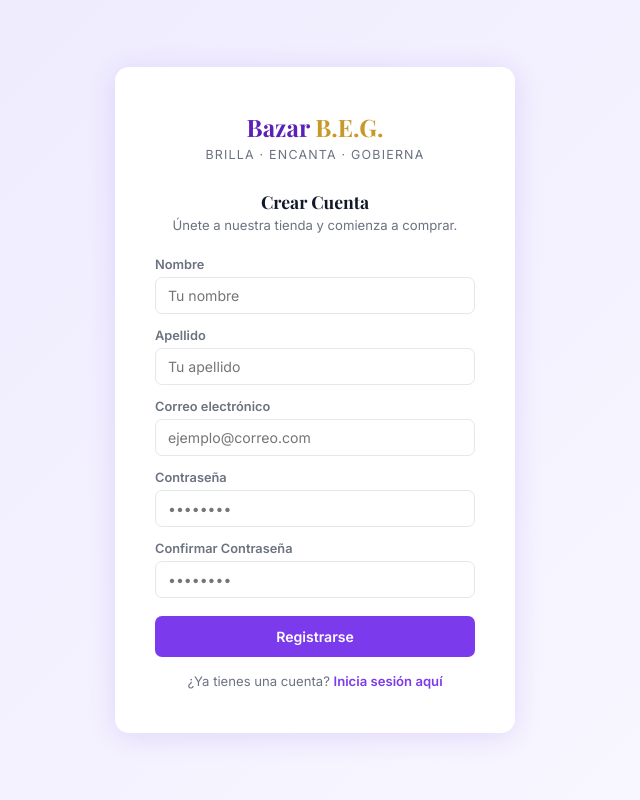
After one commit to Estrella03-Orellana/BAZAR_UFG, a Flask app: page /register in a window 1280 px wide. The commit adds this page. Shown: the whole page, without its empty margins (325-965 px from the left). Run offline with Flask 3, Linux system fonts and the light colour scheme.

Commit message:
Registro de usuarios y fix en navbars mostrando login despues de iniciar sesion

```diff
--- a/data/usuarios.csv
+++ b/data/usuarios.csv
@@ -1,3 +1,5 @@
 id,nombre,apellido,email,password,rol
 1,Admin,Bazar,admin@bazar.com,admin123,ADMINISTRADOR
 2,Juan,Perez,juan@cliente.com,cliente123,CLIENTE
+3,Chele,Bolanos,chelinxtio@gmail.com,12345,CLIENTE
+4,Meynard,XD,hola@gmail.com,12345,CLIENTE
--- a/routes/login_routes.py
+++ b/routes/login_routes.py
@@ -1,5 +1,5 @@
 from flask import Blueprint, render_template, request, redirect, url_for, session, flash
-from services.csv_service import get_usuarios
+from services.csv_service import get_usuarios, add_usuario
 from functools import wraps
 
 login_bp = Blueprint('login_bp', __name__)
@@ -59,3 +59,40 @@ def logout():
 @login_bp.route('/access-denied')
 def access_denied():
     return render_template('access-denied.html')
+
+
+@login_bp.route('/register', methods=['GET', 'POST'])
+def register():
+    if request.method == 'POST':
+        nombre = request.form.get('nombre')
+        apellido = request.form.get('apellido')
+        email = request.form.get('email')
+        password = request.form.get('password')
+        password_confirm = request.form.get('password_confirm')
+
+        # Validate passwords match
+        if password != password_confirm:
+            flash('Las contraseñas no coinciden', 'error')
+            return redirect(url_for('login_bp.register'))
+
+        # Check if email already exists
+        usuarios = get_usuarios()
+        for user in usuarios:
+            if user['email'] == email:
+                flash('El correo ya está registrado', 'error')
+                return redirect(url_for('login_bp.register'))
+
+        # Create new user
+        nuevo_usuario = {
+            'nombre': nombre,
+            'apellido': apellido,
+            'email': email,
+            'password': password,
+            'rol': 'CLIENTE'
+        }
+
+        add_usuario(nuevo_usuario)
+        flash('Registro exitoso. Por favor inicia sesión.', 'success')
+        return redirect(url_for('login_bp.login'))
+
+    return render_template('register.html')
--- a/static/css/estilos.css
+++ b/static/css/estilos.css
@@ -75,6 +75,17 @@ a:hover { text-decoration: underline; }
   align-items: center; transition: color .2s;
 }
 .nav-icon:hover { color: var(--purple); text-decoration: none; }
+.nav-user {
+  display: flex; align-items: center; gap: 10px;
+  padding: 0 6px;
+}
+.nav-user-name {
+  font-size: .8rem; font-weight: 600;
+  color: var(--gray); white-space: nowrap;
+}
+.nav-user .nav-icon {
+  margin-left: 4px;
+}
 
 .admin-navbar .nav-links {
   gap: 16px;
@@ -536,6 +547,11 @@ body.login-body {
   border-radius: 7px; padding: 10px 14px;
   font-size: .83rem; margin-bottom: 16px;
 }
+.alert-success {
+  background: #dcfce7; color: #166534;
+  border-radius: 7px; padding: 10px 14px;
+  font-size: .83rem; margin-bottom: 16px;
+}
 
 /* ── TOAST ── */
 .toast {
--- a/templates/admin/_navbar.html
+++ b/templates/admin/_navbar.html
@@ -6,6 +6,8 @@
       <li><a href="{{ url_for('categoria_bp.listar_categorias') }}">Categorías</a></li>
       <li><a href="{{ url_for('producto_bp.listar_productos') }}">Productos</a></li>
     </ul>
+    <div class="nav-user">
+      <span class="nav-user-name">{{ session.get('usuario_nombre', 'Admin') }}</span>
       <a href="{{ url_for('login_bp.logout') }}" class="nav-icon" title="Cerrar sesión">
         <svg width="20" height="20" fill="none" stroke="currentColor" stroke-width="2" viewBox="0 0 24 24">
           <path d="M9 21H5a2 2 0 0 1-2-2V5a2 2 0 0 1 2-2h4" />
@@ -14,4 +16,5 @@
         </svg>
       </a>
     </div>
+  </div>
 </nav>
--- a/templates/login.html
+++ b/templates/login.html
@@ -34,7 +34,7 @@
     </form>
 
     <p class="form-link">
-      ¿No tienes una cuenta? <a href="#">Regístrate aquí</a>
+      ¿No tienes una cuenta? <a href="{{ url_for('login_bp.register') }}">Regístrate aquí</a>
     </p>
   </div>
 
--- /dev/null
+++ b/templates/register.html
@@ -0,0 +1,62 @@
+<!DOCTYPE html>
+<html lang="es">
+<head>
+  <meta charset="UTF-8" />
+  <meta name="viewport" content="width=device-width, initial-scale=1.0" />
+  <title>Registrarse — Bazar B.E.G.</title>
+  <link rel="stylesheet" href="{{ url_for('static', filename='css/estilos.css') }}" />
+</head>
+<body class="login-body">
+
+  <div class="login-card">
+    <div class="login-logo">
+      <h2>Bazar <span>B.E.G.</span></h2>
+      <p>Brilla · Encanta · Gobierna</p>
+    </div>
+
+    <p class="login-subtitle">Crear Cuenta</p>
+    <p class="login-sub">Únete a nuestra tienda y comienza a comprar.</p>
+
+    {% with messages = get_flashed_messages(with_categories=true) %}
+      {% if messages %}
+        {% for category, message in messages %}
+          {% if category == 'error' %}
+            <div class="alert-error">{{ message }}</div>
+          {% elif category == 'success' %}
+            <div class="alert-success">{{ message }}</div>
+          {% endif %}
+        {% endfor %}
+      {% endif %}
+    {% endwith %}
+
+    <form action="{{ url_for('login_bp.register') }}" method="POST">
+      <label for="nombre">Nombre</label>
+      <input type="text" id="nombre" name="nombre"
+             placeholder="Tu nombre" required />
+
+      <label for="apellido">Apellido</label>
+      <input type="text" id="apellido" name="apellido"
+             placeholder="Tu apellido" required />
+
+      <label for="email">Correo electrónico</label>
+      <input type="text" id="email" name="email"
+             placeholder="ejemplo@correo.com" required />
+
+      <label for="password">Contraseña</label>
+      <input type="password" id="password" name="password"
+             placeholder="••••••••" required />
+
+      <label for="password_confirm">Confirmar Contraseña</label>
+      <input type="password" id="password_confirm" name="password_confirm"
+             placeholder="••••••••" required />
+
+      <button type="submit">Registrarse</button>
+    </form>
+
+    <p class="form-link">
+      ¿Ya tienes una cuenta? <a href="{{ url_for('login_bp.login') }}">Inicia sesión aquí</a>
+    </p>
+  </div>
+
+</body>
+</html>
```
Also changed, not shown: services/csv_service.py (+32 -0 lines), templates/cliente/_navbar.html (+13 -0 lines). Lines whose indentation alone changed are shown as unchanged.
